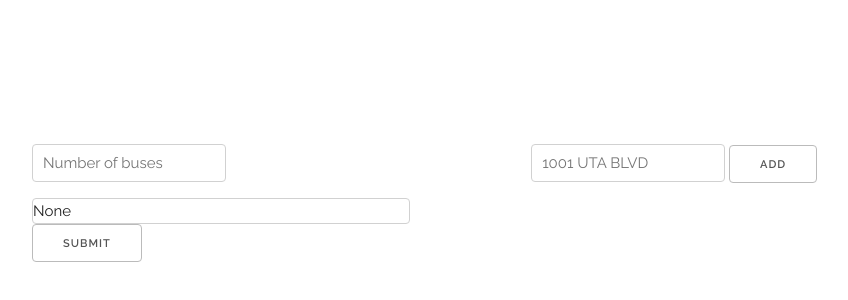
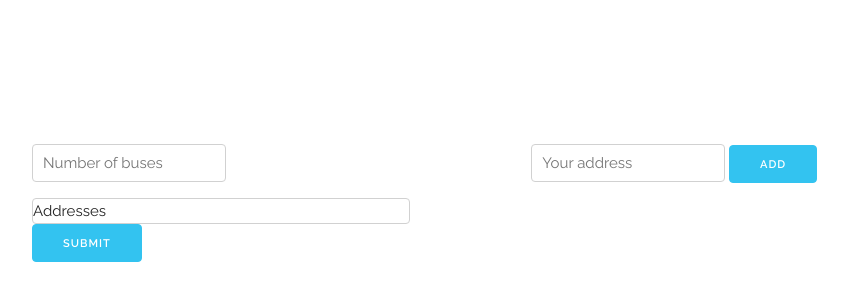
Before and after one commit to earthack/backend, a website: page client/index.html in a window 1280 px wide. Shown: the part 96-396 px from the top of the page, without its empty margins (128-976 px from the left). Drawn offline with nearby package versions, Linux system fonts and the light colour scheme; some packages are replaced by stand-ins of ours.

Commit message:
Update index.html

```diff
--- a/client/index.html
+++ b/client/index.html
@@ -22,6 +22,7 @@
 </head>
 
 <body>
+
     <div class="container">
         <div class="row" style="margin-top: 25%">
             <div class="six columns">
@@ -30,9 +31,8 @@
             </div>
             <div class="six columns">
 
-
-                <input type="text" id="address" placeholder="1001 UTA BLVD">
-                <input type="button" value="Add" id="add">
+                <input type="text" id="address" placeholder="Your address">
+                <input class="button-primary"type="button" value="Add" id="add">
 
             </div>
 
@@ -41,9 +41,9 @@
         <div class="row">
             <div class="five columns">
                 <div id="locations">
-                    None
+                    Addresses
                 </div>
-                <input type="button" value="Submit" id="submit">
+                <input class="button-primary" type="button" value="Submit" id="submit">
             </div>
         </div>
 
```
